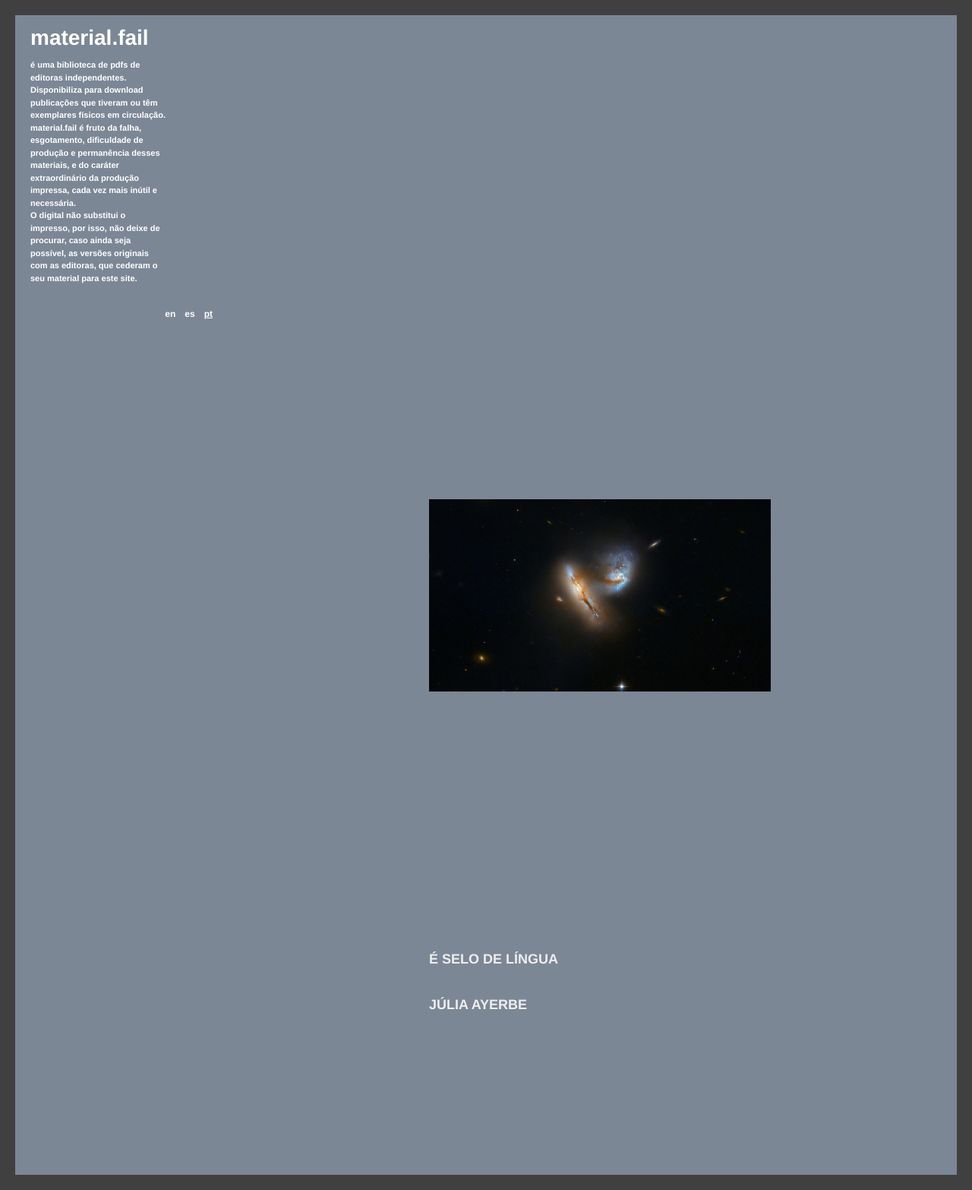
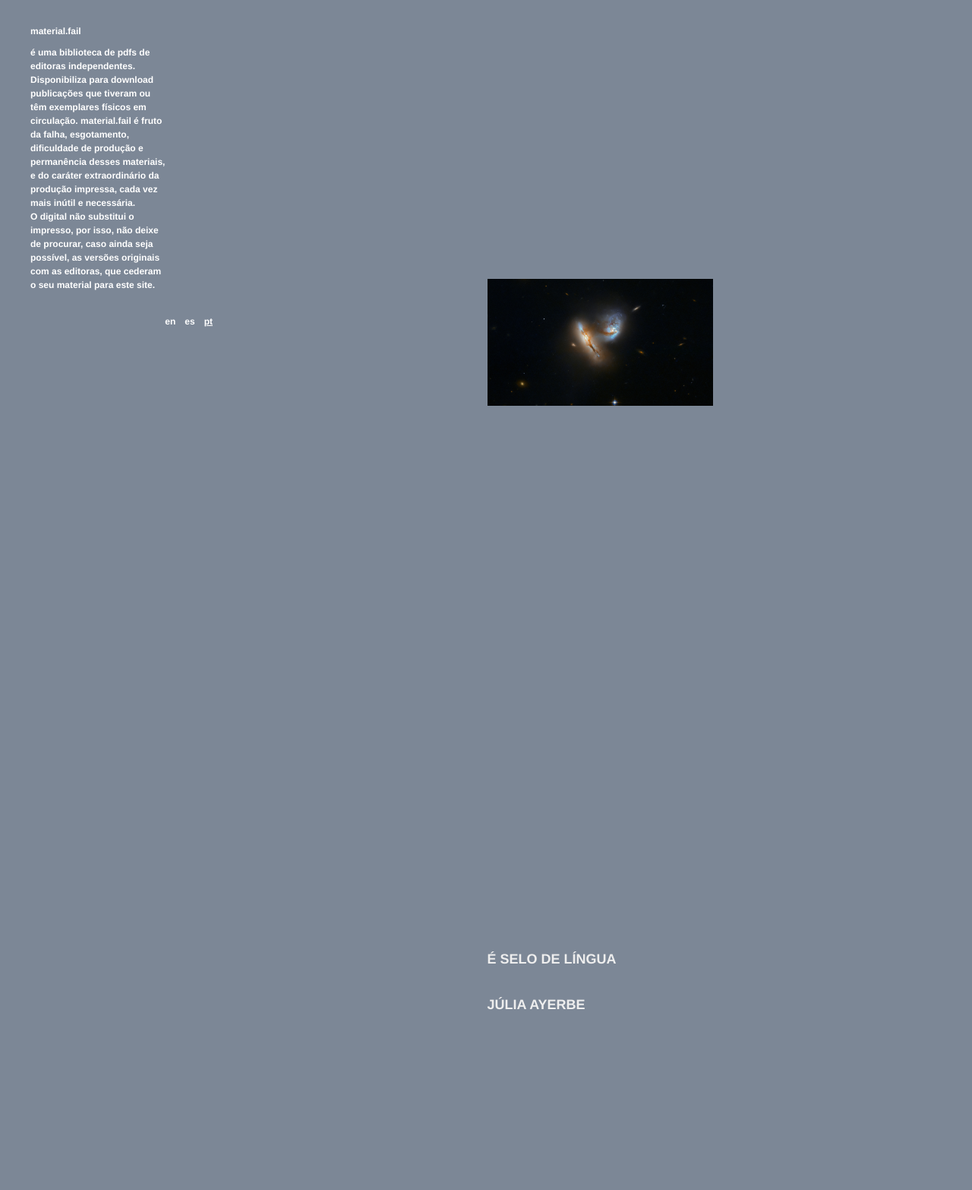
Before and after one commit to material-fail/material.fail, a Jekyll site: the page built from _pages/index.md, in a window 1280 px wide. Shown: the whole page at 76% size. Built offline with Jekyll 4.4.1, drawn with Linux system fonts in a browser that asks for light colours; nearby versions of some CDN libraries.

Commit message:
adjust font and image sizes

```diff
--- a/_sass/constants.scss
+++ b/_sass/constants.scss
@@ -1,12 +1,12 @@
 $FONT-SANS: 'liberation-sans', 'Arial', sans-serif;
 $FONT-SERIF: 'liberation-serif', 'Times';
 
-$INFO-TITLE-SIZE: 28px;
-$INFO-TEXT-SIZE: 11px;
+$INFO-TITLE-SIZE: 12px;
+$INFO-TEXT-SIZE: 12px;
 $INFO-LINK-SIZE: 12px;
 $LIST-TEXT-SIZE: 18px;
 
-$BACKGROUND-COLOR: #404040;
+$BACKGROUND-COLOR: #7c8796;
 $FOREGROUND-COLOR: #7c8796;
 $TEXT-COLOR: #fff;
 $LIST-COLOR: #eee;
--- a/css/main.scss
+++ b/css/main.scss
@@ -120,10 +120,10 @@ a {
         background-image: url({{ site.baseurl }}/media/images/backgrounds/background-7.jpg);
         background-size: contain;
         background-repeat: no-repeat;
-        background-position: center center;
+        background-position: center 25%;
 
         @include media-query(DESKTOP) {
-          width: 50%;
+          width: 33%;
         }
       }
     }
@@ -147,7 +147,7 @@ a {
         height: 100%;
 
         .list-content-align {
-          width: 50%;
+          width: 33%;
           height: 100%;
           margin: 0 auto;
         }
```
